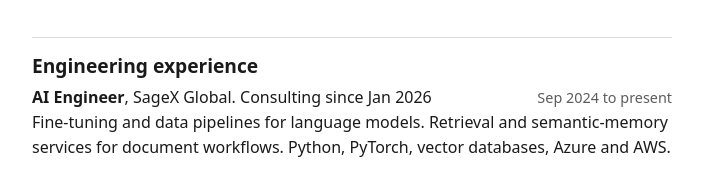
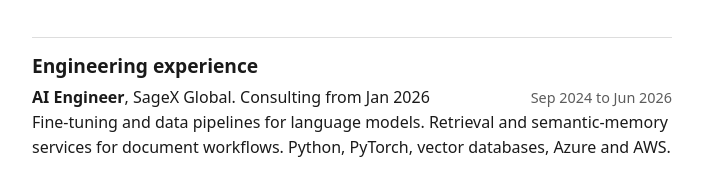
Before and after one commit to ashesh8500/ashesh8500.github.io, a plain HTML site: page cv.html in a window 1280 px wide. Shown: the part 892-1067 px from the top of the page, 385-1088 px from the left. Drawn offline with Linux system fonts and the light colour scheme.

Commit message:
SageX end date Jun 2026

```diff
--- a/cv.html
+++ b/cv.html
@@ -49,7 +49,7 @@
 </ul>
 
 <h2>Engineering experience</h2>
-<div class="row"><div><strong>AI Engineer</strong>, SageX Global. Consulting since Jan 2026</div><div class="date">Sep 2024 to present</div></div>
+<div class="row"><div><strong>AI Engineer</strong>, SageX Global. Consulting from Jan 2026</div><div class="date">Sep 2024 to Jun 2026</div></div>
 <p>Fine-tuning and data pipelines for language models. Retrieval and semantic-memory services for document workflows. Python, PyTorch, vector databases, Azure and AWS.</p>
 <div class="row"><div><strong>Machine Learning Intern</strong>, UniQreate</div><div class="date">Sep 2023 to Jul 2024</div></div>
 <p>A document-extraction and chat pipeline on retrieval, a vector database and serverless infrastructure.</p>
```
Also changed, not shown: 1 other file.
